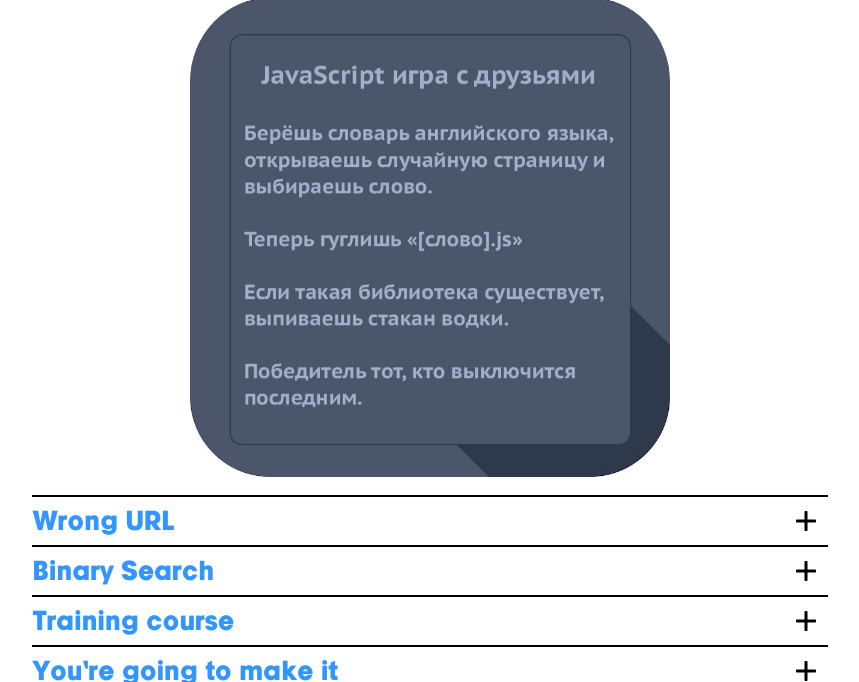
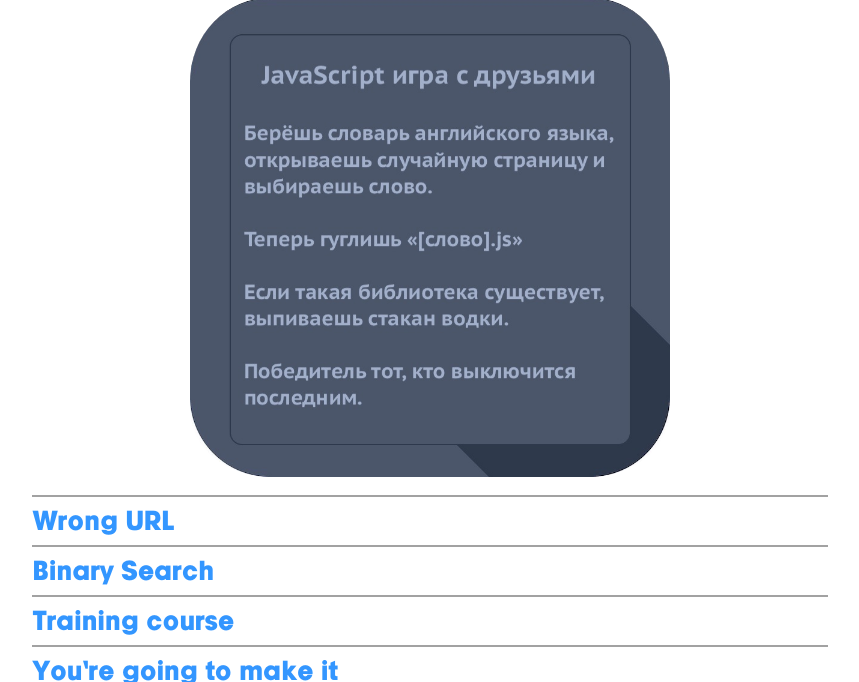
Before and after one commit to The-Dmitry/cssBayan, a plain HTML site: page cssBayan/index.html in a window 1280 px wide. Shown: the part 118-800 px from the top of the page, without its empty margins (210-1069 px from the left). Drawn offline with Linux system fonts and the light colour scheme.

Commit message:
fix: fix hover effect for cross icon (Sun, Mar 12, 2023 06:39:51 PM)

```diff
--- a/cssBayan/style.css
+++ b/cssBayan/style.css
@@ -35,8 +35,8 @@
   display: flex;
   flex-direction: column;
   height: auto;
-  border-top: 0.1rem solid black;
-  border-bottom: 0.1rem solid black;
+  border-top: 0.1rem solid rgb(162, 162, 162);
+  border-bottom: 0.1rem solid rgb(162, 162, 162);
   color: #3396ff;
 }
 
@@ -62,7 +62,7 @@
   width: 1.1rem;
   height: 1.1rem;
   background: url(./images/cross.svg);
-  opacity: 1;
+  opacity: 0;
   transition: opacity linear .3s;
 }
 
@@ -138,7 +138,6 @@
   .container:hover .meme__label {
     color: black;
   }
-
   .container:hover .meme__label .meme__info .cross {
     opacity: 1;
   }
```
